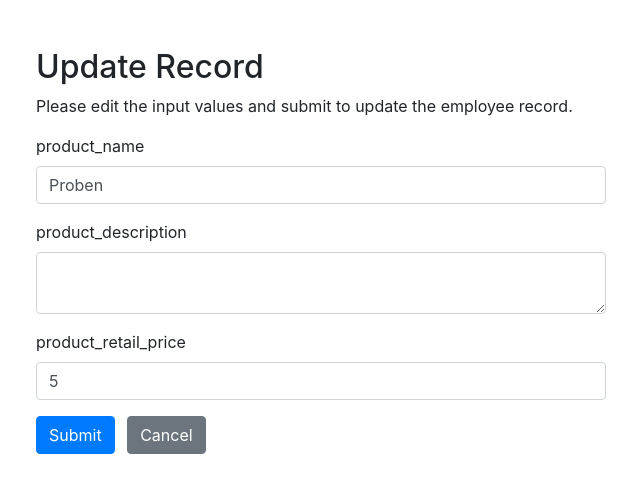
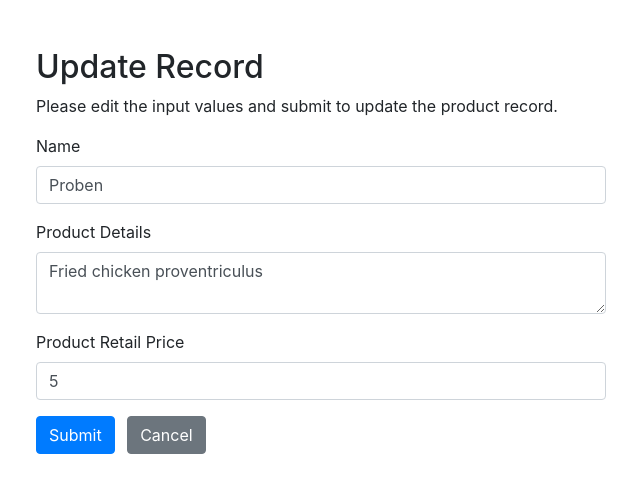
Before and after one commit to Elyk184/tapac-pdo-crud, a PHP site: page /public/update.php?product_id=1 in a window 1280 px wide. Shown: the top 493 px of the page, without its empty margins (319-959 px from the left). Run offline with PHP 8.4, Linux system fonts and the light colour scheme; data comes from the database, SQL or seed files in the repository; both versions use the stored data as it was after the commit; data that the repository does not hold is empty.

Commit message:
added files

```diff
--- a/config.php
+++ b/db/config.php
@@ -4,7 +4,7 @@ server with default setting (user 'root' with no password) */
 define('DB_SERVER', 'localhost');
 define('DB_USERNAME', 'root');
 define('DB_PASSWORD', '');
-define('DB_NAME', 'it28-kyle');
+define('DB_NAME', 'kyle');
 
 /* Attempt to connect to MySQL database */
 try{
--- a/index.php
+++ b/index.php
@@ -34,7 +34,7 @@
                     </div>
                     <?php
                     // Include config file
-                    require_once "config.php";
+                    require_once "./db/config.php";
 
                     // Attempt select query execution
                     $sql = "SELECT * FROM products";
--- a/create.php
+++ b/public/create.php
@@ -1,6 +1,6 @@
 <?php
 // Include config file
-require_once "config.php";
+require_once "../db/config.php";
 
 // Define variables and initialize with empty values
 $product_name = $product_details = $product_retail_price = "";
@@ -15,7 +15,7 @@ if($_SERVER["REQUEST_METHOD"] == "POST"){
     } elseif(!filter_var($input_name, FILTER_VALIDATE_REGEXP, array("options"=>array("regexp"=>"/^[a-zA-Z\s]+$/")))){
         $product_name_err = "Please enter a valid name.";
     } else{
-        $product_name = $input_product_name;
+        $product_name = $input_name;
     }
 
     // Validate address
--- a/update.php
+++ b/public/update.php
@@ -1,15 +1,15 @@
 <?php
 // Include config file
-require_once "config.php";
+require_once "../db/config.php";
 
 // Define variables and initialize with empty values
-$product_name = $product_description = $product_retail_price = "";
-$product_name_err = $product_description_err = $product_retail_price_err = "";
+$product_name = $product_details = $product_retail_price = "";
+$product_name_err = $product_details_err = $product_retail_price_err = "";
 
 // Processing form data when form is submitted
 if(isset($_POST["product_id"]) && !empty($_POST["product_id"])){
     // Get hidden input value
-    $id = $_POST["product_id"];
+    $product_id = $_POST["product_id"];
 
     // Validate name
     $input_product_name = trim($_POST["product_name"]);
@@ -21,18 +21,18 @@ if(isset($_POST["product_id"]) && !empty($_POST["product_id"])){
         $product_name = $input_product_name;
     }
 
-    // Validate address address
-    $input_product_description = trim($_POST["product_description"]);
-    if(empty($input_product_description)){
-        $product_description_err = "Please enter an address.";
+    // Validate product details
+    $input_product_details = trim($_POST["product_details"]);
+    if(empty($input_product_details)){
+        $aproduct_details_err = "Please enter product details.";
     } else{
-        $product_description = $input_product_description;
+        $product_details = $input_product_details;
     }
 
-    // Validate salary
+    // Validate product retail price
     $input_product_retail_price = trim($_POST["product_retail_price"]);
     if(empty($input_product_retail_price)){
-        $product_retail_price_err = "Please enter the salary amount.";
+        $product_retail_price_err = "Please enter the retail price amount.";
     } elseif(!ctype_digit($input_product_retail_price)){
         $product_retail_price_err = "Please enter a positive integer value.";
     } else{
@@ -40,27 +40,27 @@ if(isset($_POST["product_id"]) && !empty($_POST["product_id"])){
     }
 
     // Check input errors before inserting in database
-    if(empty($product_name_err) && empty($product_description_err) && empty($product_retail_price_err)){
+    if(empty($product_name_err) && empty($product_details_err) && empty($product_retail_price_err)){
         // Prepare an update statement
-        $sql = "UPDATE products SET product_name=:product_name, product_description=:product_description, product_retail_price=:product_retail_price WHERE product_id=:product_id";
+        $sql = "UPDATE products SET product_name=:product_name, product_details=:product_details, product_retail_price=:product_retail_price WHERE product_id=:product_id";
 
         if($stmt = $pdo->prepare($sql)){
             // Bind variables to the prepared statement as parameters
             $stmt->bindParam(":product_name", $param_product_name);
-            $stmt->bindParam(":product_description", $param_product_description);
+            $stmt->bindParam(":product_details", $param_product_details);
             $stmt->bindParam(":product_retail_price", $param_product_retail_price);
             $stmt->bindParam(":product_id", $param_product_id);
 
             // Set parameters
             $param_product_name = $product_name;
-            $param_product_description = $product_description;
+            $param_product_details = $product_details;
             $param_product_retail_price = $product_retail_price;
             $param_product_id = $product_id;
 
             // Attempt to execute the prepared statement
             if($stmt->execute()){
                 // Records updated successfully. Redirect to landing page
-                header("location: index.php");
+                header("location: ../index.php");
                 exit();
             } else{
                 echo "Oops! Something went wrong. Please try again later.";
@@ -97,11 +97,11 @@ if(isset($_POST["product_id"]) && !empty($_POST["product_id"])){
 
                     // Retrieve individual field value
                     $product_name = $row["product_name"];
-                    $product_description = $row["product_description"];
+                    $product_details = $row["product_details"];
                     $product_retail_price = $row["product_retail_price"];
                 } else{
                     // URL doesn't contain valid id. Redirect to error page
-                    header("location: error.php");
+                    header("location: ../public/error.php");
                     exit();
                 }
 
@@ -117,7 +117,7 @@ if(isset($_POST["product_id"]) && !empty($_POST["product_id"])){
         unset($pdo);
     }  else{
         // URL doesn't contain id parameter. Redirect to error page
-        header("location: error.php");
+        header("location: ../public/error.php");
         exit();
     }
 }
@@ -142,26 +142,26 @@ if(isset($_POST["product_id"]) && !empty($_POST["product_id"])){
             <div class="row">
                 <div class="col-md-12">
                     <h2 class="mt-5">Update Record</h2>
-                    <p>Please edit the input values and submit to update the employee record.</p>
+                    <p>Please edit the input values and submit to update the product record.</p>
                     <form action="<?php echo htmlspecialchars(basename($_SERVER['REQUEST_URI'])); ?>" method="post">
                         <div class="form-group">
-                            <label>product_name</label>
+                            <label>Name</label>
                             <input type="text" name="product_name" class="form-control <?php echo (!empty($product_name_err)) ? 'is-invalid' : ''; ?>" value="<?php echo $product_name; ?>">
                             <span class="invalid-feedback"><?php echo $product_name_err;?></span>
                         </div>
                         <div class="form-group">
-                            <label>product_description</label>
-                            <textarea name="product_description" class="form-control <?php echo (!empty($product_description_err)) ? 'is-invalid' : ''; ?>"><?php echo $product_description; ?></textarea>
-                            <span class="invalid-feedback"><?php echo $product_description_err;?></span>
+                            <label>Product Details</label>
+                            <textarea name="product_details" class="form-control <?php echo (!empty($product_details_err)) ? 'is-invalid' : ''; ?>"><?php echo $product_details; ?></textarea>
+                            <span class="invalid-feedback"><?php echo $product_details_err;?></span>
                         </div>
                         <div class="form-group">
-                            <label>product_retail_price</label>
+                            <label>Product Retail Price</label>
                             <input type="text" name="product_retail_price" class="form-control <?php echo (!empty($product_retail_price_err)) ? 'is-invalid' : ''; ?>" value="<?php echo $product_retail_price; ?>">
                             <span class="invalid-feedback"><?php echo $product_retail_price_err;?></span>
                         </div>
                         <input type="hidden" name="product_id" value="<?php echo $product_id; ?>"/>
                         <input type="submit" class="btn btn-primary" value="Submit">
-                        <a href="index.php" class="btn btn-secondary ml-2">Cancel</a>
+                        <a href="../index.php" class="btn btn-secondary ml-2">Cancel</a>
                     </form>
                 </div>
             </div>
```
Also changed, not shown: db/product.sql (added, +67 -0 lines), public/delete.php (renamed from delete.php, +7 -7 lines), public/read.php (renamed from read.php, +12 -12 lines), public/error.php (renamed from error.php).
